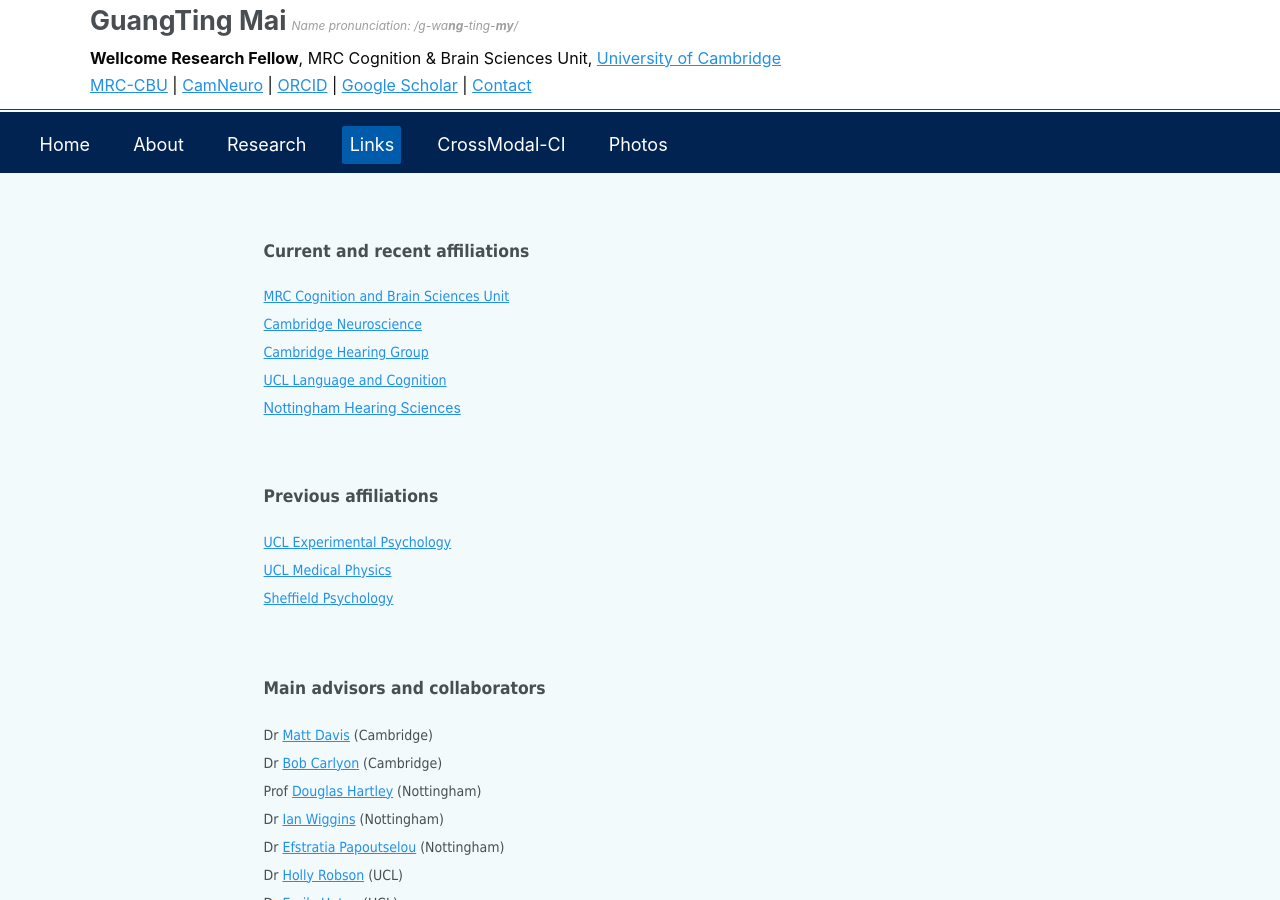
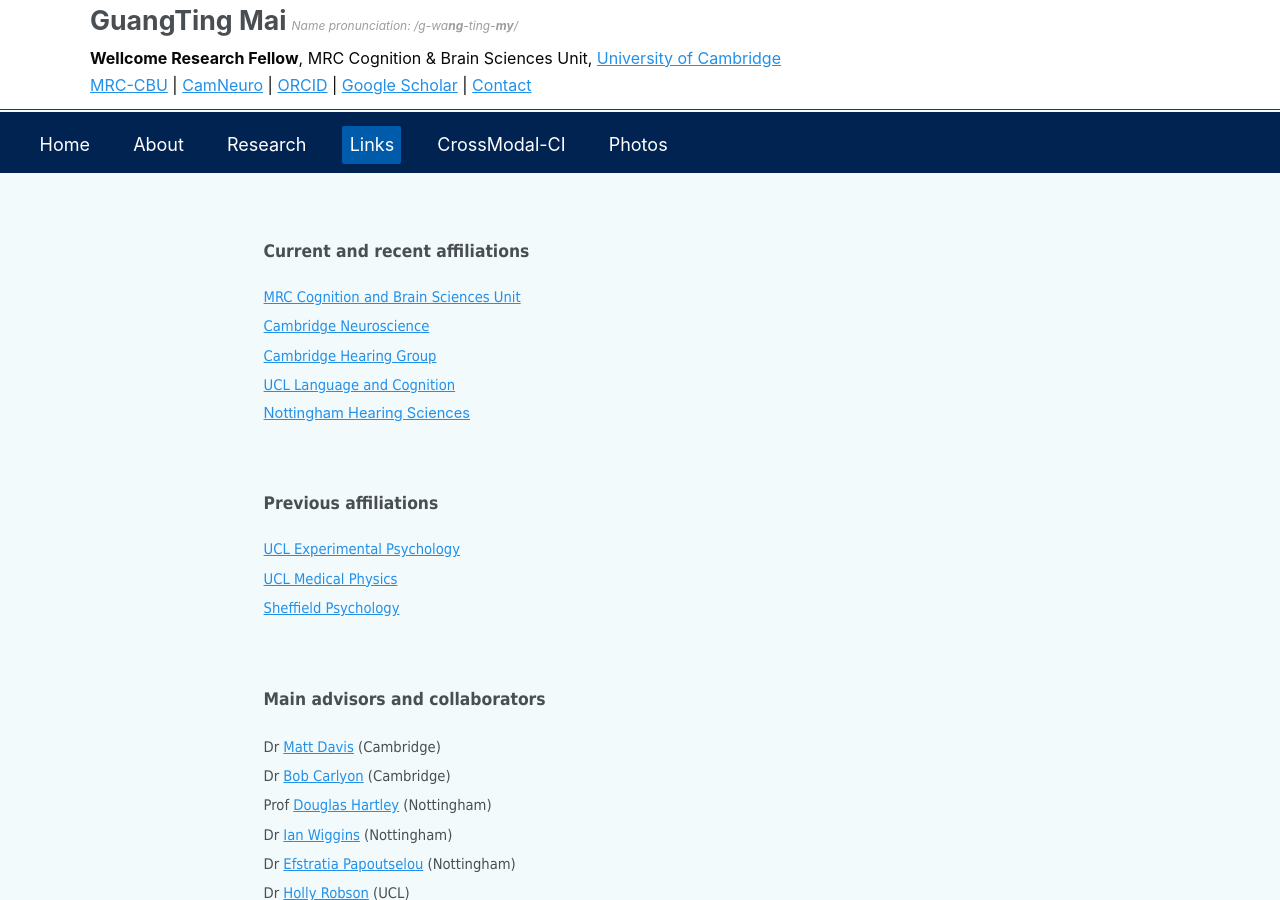
Before and after one commit to guangtingmai/guangtingmai.github.io, a Jekyll site: the page built from _pages/research-links.html, in a window 1280 px wide and 900 px high. Built offline with Jekyll 4.4.1, drawn with Linux system fonts in a browser that asks for light colours.

Commit message:
Update research-links.html

```diff
--- a/_pages/research-links.html
+++ b/_pages/research-links.html
@@ -6,43 +6,43 @@ author_profile: true
 ---
 <p><span style="font-size: 13pt;font-family: Tahoma;line-height: 0.8;display: block;margin-bottom: 0"><strong>Current and recent affiliations</strong></span></p>
 <p>
-  <span style="font-size: 10.5pt;font-family: Tahoma;line-height: 2;display: block;"><a href="https://www.mrc-cbu.cam.ac.uk/">MRC Cognition and Brain Sciences Unit</a></span>
-  <span style="font-size: 10.5pt;font-family: Tahoma;line-height: 2;display: block;"><a href="https://neuroscience.cam.ac.uk/">Cambridge Neuroscience</a></span>
-  <span style="font-size: 10.5pt;font-family: Tahoma;line-height: 2;display: block;"><a href="https://www.hearing-research.group.cam.ac.uk/">Cambridge Hearing Group</a></span>
-  <span style="font-size: 10.5pt;font-family: Tahoma;line-height: 2;display: block;"><a href="https://www.ucl.ac.uk/brain-sciences/pals/research/language-and-cognition">UCL Language and Cognition</a></span>
-  <span style="font-size: 10.5pt;line-height: 2;display: block;"><a href="https://nottinghambrc.nihr.ac.uk/research/hearing/">Nottingham Hearing Sciences</a></span>
+  <span style="font-size: 11pt;font-family: Tahoma;line-height: 2;display: block;"><a href="https://www.mrc-cbu.cam.ac.uk/">MRC Cognition and Brain Sciences Unit</a></span>
+  <span style="font-size: 11pt;font-family: Tahoma;line-height: 2;display: block;"><a href="https://neuroscience.cam.ac.uk/">Cambridge Neuroscience</a></span>
+  <span style="font-size: 11pt;font-family: Tahoma;line-height: 2;display: block;"><a href="https://www.hearing-research.group.cam.ac.uk/">Cambridge Hearing Group</a></span>
+  <span style="font-size: 11pt;font-family: Tahoma;line-height: 2;display: block;"><a href="https://www.ucl.ac.uk/brain-sciences/pals/research/language-and-cognition">UCL Language and Cognition</a></span>
+  <span style="font-size: 11pt;line-height: 2;display: block;"><a href="https://nottinghambrc.nihr.ac.uk/research/hearing/">Nottingham Hearing Sciences</a></span>
 </p>
 <br>
 
 <p><span style="font-size: 13pt;font-family: Tahoma;line-height: 0.8;display: block;margin-bottom: 0"><strong>Previous affiliations</strong></span></p>
 <p>
-  <span style="font-size: 10.5pt;font-family: Tahoma;line-height: 2;display: block;"><a href="https://www.ucl.ac.uk/brain-sciences/pals/research/experimental-psychology">UCL Experimental Psychology</a></span>
-  <span style="font-size: 10.5pt;font-family: Tahoma;line-height: 2;display: block;"><a href="https://www.ucl.ac.uk/engineering/medical-physics-biomedical-engineering">UCL Medical Physics</a></span>
-  <span style="font-size: 10.5pt;font-family: Tahoma;line-height: 2;display: block;"><a href="https://sheffield.ac.uk/psychology">Sheffield Psychology</a></span>
+  <span style="font-size: 11pt;font-family: Tahoma;line-height: 2;display: block;"><a href="https://www.ucl.ac.uk/brain-sciences/pals/research/experimental-psychology">UCL Experimental Psychology</a></span>
+  <span style="font-size: 11pt;font-family: Tahoma;line-height: 2;display: block;"><a href="https://www.ucl.ac.uk/engineering/medical-physics-biomedical-engineering">UCL Medical Physics</a></span>
+  <span style="font-size: 11pt;font-family: Tahoma;line-height: 2;display: block;"><a href="https://sheffield.ac.uk/psychology">Sheffield Psychology</a></span>
 </p>
 <br>
 
 <p><span style="font-size: 13pt;font-family: Tahoma;line-height: 1;display: block;margin-bottom: 0"><strong>Main advisors and collaborators</strong></span></p>
 <p>
-  <span style="font-size: 10.5pt;font-family: Tahoma;line-height: 2;display: block;">Dr <a href="https://www.mrc-cbu.cam.ac.uk/people/matt.davis/">Matt Davis</a> (Cambridge)</span>
-  <span style="font-size: 10.5pt;font-family: Tahoma;line-height: 2;display: block;">Dr <a href="https://www.mrc-cbu.cam.ac.uk/people/bob.carlyon/">Bob Carlyon</a> (Cambridge)</span>
-  <span style="font-size: 10.5pt;font-family: Tahoma;line-height: 2;display: block;">Prof <a href="https://www.nottingham.ac.uk/Medicine/people/douglas.hartley">Douglas Hartley</a> (Nottingham)</span>
-  <span style="font-size: 10.5pt;font-family: Tahoma;line-height: 2;display: block;">Dr <a href="https://www.nottingham.ac.uk/medicine/people/ian.wiggins">Ian Wiggins</a> (Nottingham)</span>
-  <span style="font-size: 10.5pt;font-family: Tahoma;line-height: 2;display: block;">Dr <a href="https://scholar.google.com/citations?user=3Bw23hIAAAAJ&hl=en">Efstratia Papoutselou</a> (Nottingham)</span>
-  <span style="font-size: 10.5pt;font-family: Tahoma;line-height: 2;display: block;">Dr <a href="https://profiles.ucl.ac.uk/82001-holly-robson">Holly Robson</a> (UCL)</span>
-  <span style="font-size: 10.5pt;font-family: Tahoma;line-height: 2;display: block;">Dr <a href="https://profiles.ucl.ac.uk/71137-emily-upton">Emily Upton</a> (UCL)</span>
-  <span style="font-size: 10.5pt;font-family: Tahoma;line-height: 2;display: block;">Prof <a href="https://www.ncl.ac.uk/medical-sciences/people/profile/timgriffiths.html">Tim Griffiths</a> (Newcastle/UCL)</span>
+  <span style="font-size: 11pt;font-family: Tahoma;line-height: 2;display: block;">Dr <a href="https://www.mrc-cbu.cam.ac.uk/people/matt.davis/">Matt Davis</a> (Cambridge)</span>
+  <span style="font-size: 11pt;font-family: Tahoma;line-height: 2;display: block;">Dr <a href="https://www.mrc-cbu.cam.ac.uk/people/bob.carlyon/">Bob Carlyon</a> (Cambridge)</span>
+  <span style="font-size: 11pt;font-family: Tahoma;line-height: 2;display: block;">Prof <a href="https://www.nottingham.ac.uk/Medicine/people/douglas.hartley">Douglas Hartley</a> (Nottingham)</span>
+  <span style="font-size: 11pt;font-family: Tahoma;line-height: 2;display: block;">Dr <a href="https://www.nottingham.ac.uk/medicine/people/ian.wiggins">Ian Wiggins</a> (Nottingham)</span>
+  <span style="font-size: 11pt;font-family: Tahoma;line-height: 2;display: block;">Dr <a href="https://scholar.google.com/citations?user=3Bw23hIAAAAJ&hl=en">Efstratia Papoutselou</a> (Nottingham)</span>
+  <span style="font-size: 11pt;font-family: Tahoma;line-height: 2;display: block;">Dr <a href="https://profiles.ucl.ac.uk/82001-holly-robson">Holly Robson</a> (UCL)</span>
+  <span style="font-size: 11pt;font-family: Tahoma;line-height: 2;display: block;">Dr <a href="https://profiles.ucl.ac.uk/71137-emily-upton">Emily Upton</a> (UCL)</span>
+  <span style="font-size: 11pt;font-family: Tahoma;line-height: 2;display: block;">Prof <a href="https://www.ncl.ac.uk/medical-sciences/people/profile/timgriffiths.html">Tim Griffiths</a> (Newcastle/UCL)</span>
 </p>
 <br>
 
 <p><span style="font-size: 13pt;font-family: Tahoma;line-height: 1;display: block;margin-bottom: 0"><strong>Previous advisors</strong></span></p>
 <p>
-  <span style="font-size: 10.5pt;font-family: Tahoma;line-height: 2;display: block;">Prof <a href="https://profiles.ucl.ac.uk/2817-peter-howell">Peter Howell</a> (UCL)</span>
-  <span style="font-size: 10.5pt;font-family: Tahoma;line-height: 2;display: block;">Prof <a href="https://profiles.ucl.ac.uk/2168-ilias-tachtsidis">Ilias Tachtsidis</a> (UCL)</span>
-  <span style="font-size: 10.5pt;font-family: Tahoma;line-height: 2;display: block;">Dr <a href="https://scholar.google.com/citations?user=VJJaH5sAAAAJ&hl=en">Jyrki Tuomainen</a> (UCL)</span>
-  <span style="font-size: 10.5pt;font-family: Tahoma;line-height: 2;display: block;">Prof <a href="https://sheffield.ac.uk/ahpnm/people/human-communication-sciences/patricia-e-cowell">Patricia Cowell</a> (Sheffield)</span>
-  <span style="font-size: 10.5pt;font-family: Tahoma;line-height: 2;display: block;">Prof <a href="https://lx.berkeley.edu/people/william-s-y-wang">William S-Y Wang</a> (CUHK)</span>
+  <span style="font-size: 11pt;font-family: Tahoma;line-height: 2;display: block;">Prof <a href="https://profiles.ucl.ac.uk/2817-peter-howell">Peter Howell</a> (UCL)</span>
+  <span style="font-size: 11pt;font-family: Tahoma;line-height: 2;display: block;">Prof <a href="https://profiles.ucl.ac.uk/2168-ilias-tachtsidis">Ilias Tachtsidis</a> (UCL)</span>
+  <span style="font-size: 11pt;font-family: Tahoma;line-height: 2;display: block;">Dr <a href="https://scholar.google.com/citations?user=VJJaH5sAAAAJ&hl=en">Jyrki Tuomainen</a> (UCL)</span>
+  <span style="font-size: 11pt;font-family: Tahoma;line-height: 2;display: block;">Prof <a href="https://sheffield.ac.uk/ahpnm/people/human-communication-sciences/patricia-e-cowell">Patricia Cowell</a> (Sheffield)</span>
+  <span style="font-size: 11pt;font-family: Tahoma;line-height: 2;display: block;">Prof <a href="https://lx.berkeley.edu/people/william-s-y-wang">William S-Y Wang</a> (CUHK)</span>
 </p>
 <br>
 
-<p><span style="font-size: 10.5pt;font-family: Tahoma;line-height: 2;display: block;"><a href="https://guangtingmai.github.io/research-content/"><< Previous (Research)</a></span></p>
+<p><span style="font-size: 11pt;font-family: Tahoma;line-height: 2;display: block;"><a href="https://guangtingmai.github.io/research-content/"><< Previous (Research)</a></span></p>
```
